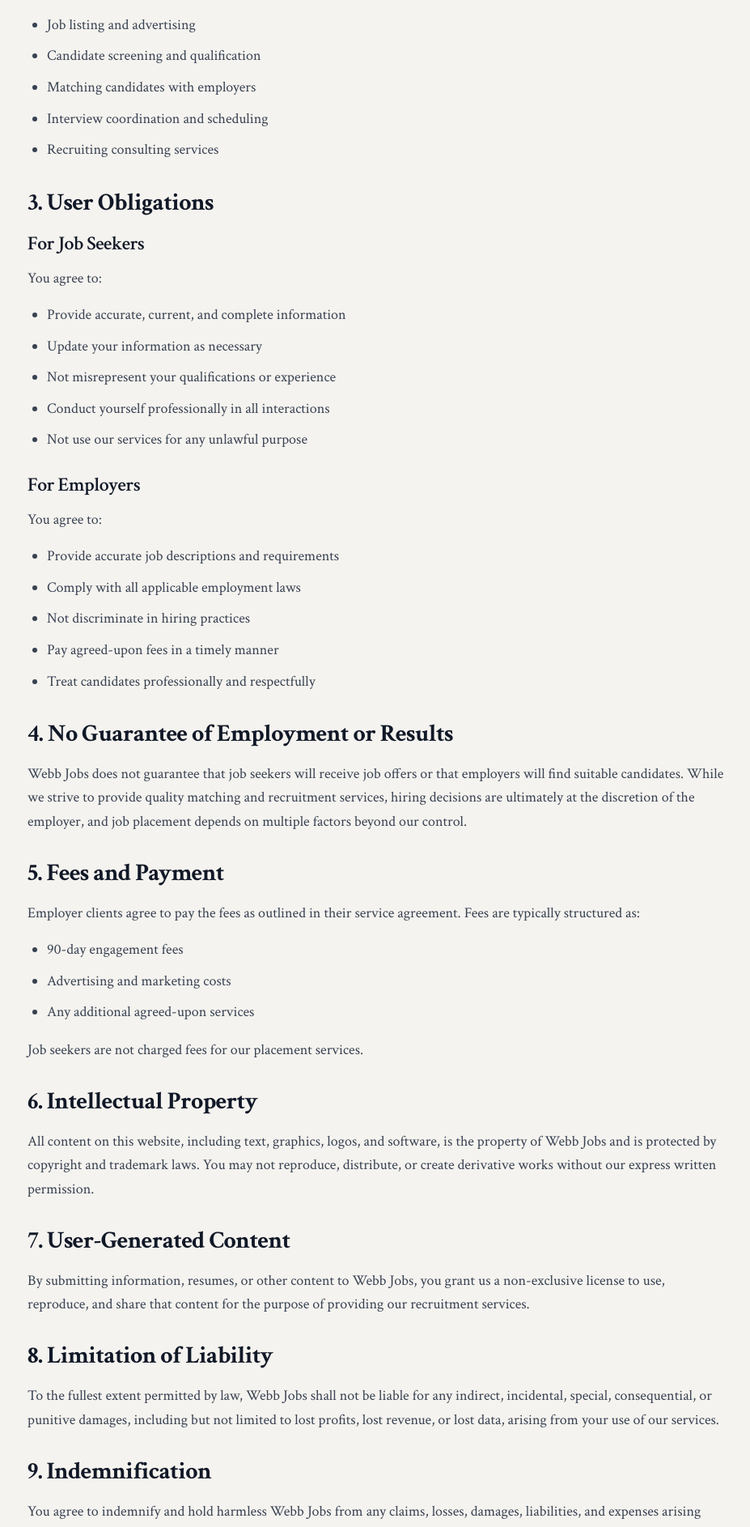
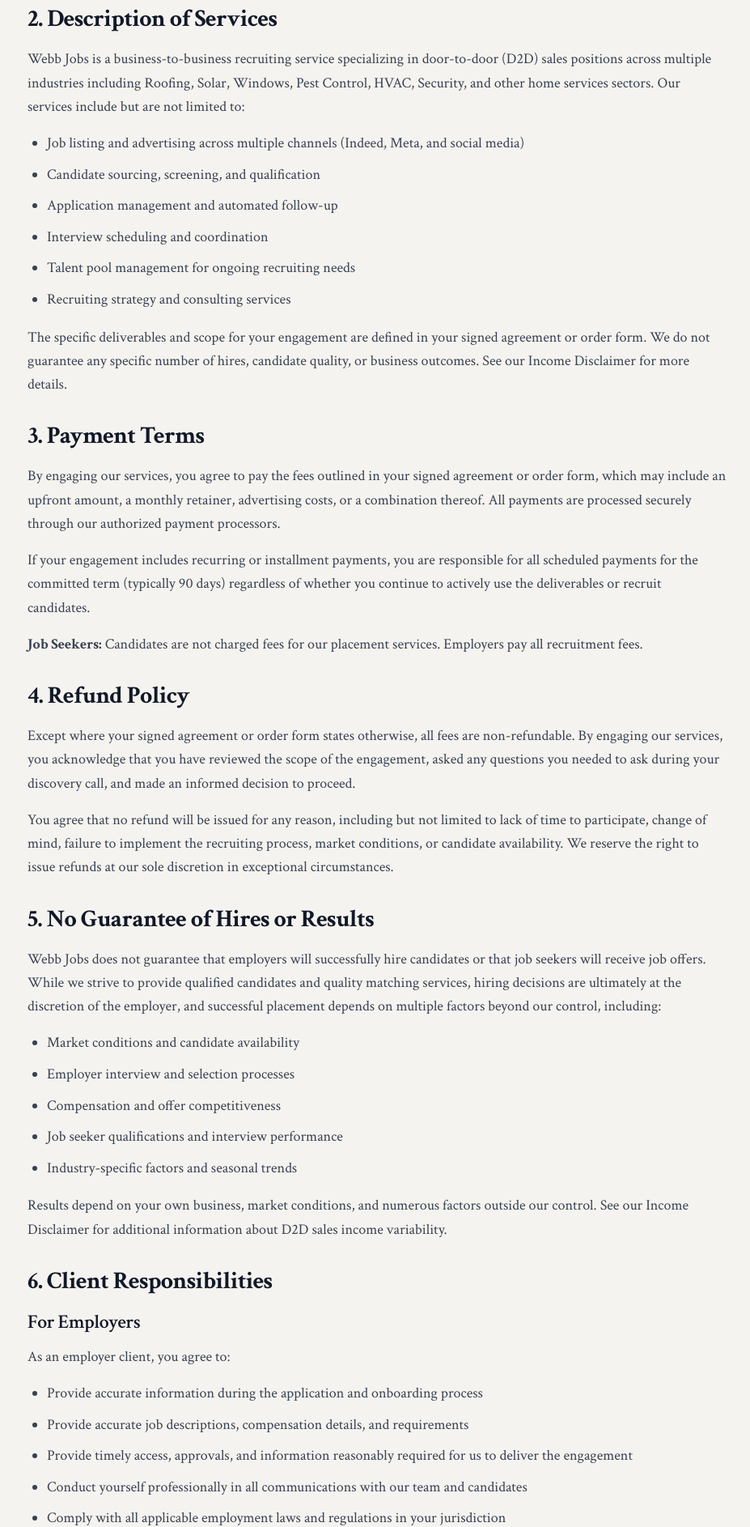
Before and after one commit to Cymoe/Webb-Jobs, a Next.js app: page /terms in a window 1280 px wide. Shown: the part 500-2386 px from the top of the page at 81% size, without its empty margins (174-1101 px from the left). Built offline with nearby package versions, Linux system fonts and the light colour scheme.

Commit message:
Update Terms of Service to comprehensive standard with SMS compliance, refund policy, and detailed client responsibilities
Co-authored-by: Webb Labs <Cymoe@users.noreply.github.com>

```diff
--- a/app/terms/page.tsx
+++ b/app/terms/page.tsx
@@ -21,139 +21,203 @@ export default function TermsPage() {
 
         <div className="prose prose-lg max-w-none space-y-8">
           <section>
-            <h2 className="text-3xl font-bold mb-4 text-gray-900">1. Acceptance of Terms</h2>
+            <h2 className="text-3xl font-bold mb-4 text-gray-900">1. Agreement to Terms</h2>
             <p className="text-gray-700 leading-relaxed">
-              By accessing or using Webb Jobs' website and services, you agree to be bound by these Terms of Service and our Privacy Policy. If you do not agree to these terms, please do not use our services.
+              By accessing or using the Webb Jobs website and any associated services, you agree to be bound by these Terms of Service. If you do not agree to these terms, do not use our website or engage our services. These terms constitute a legally binding agreement between you and Webb Jobs ("Company," "we," "us," or "our"). Where you engage us under a signed agreement or order form, that agreement governs the specific scope, fees, and terms of your engagement, and these Terms of Service apply to the extent they are not inconsistent with it.
             </p>
           </section>
 
           <section>
             <h2 className="text-3xl font-bold mb-4 text-gray-900">2. Description of Services</h2>
             <p className="text-gray-700 leading-relaxed mb-4">
-              Webb Jobs provides specialized recruitment services for door-to-door (D2D) sales positions. Our services include:
+              Webb Jobs is a business-to-business recruiting service specializing in door-to-door (D2D) sales positions across multiple industries including Roofing, Solar, Windows, Pest Control, HVAC, Security, and other home services sectors. Our services include but are not limited to:
+            </p>
+            <ul className="list-disc pl-6 space-y-2 text-gray-700 mb-4">
+              <li>Job listing and advertising across multiple channels (Indeed, Meta, and social media)</li>
+              <li>Candidate sourcing, screening, and qualification</li>
+              <li>Application management and automated follow-up</li>
+              <li>Interview scheduling and coordination</li>
+              <li>Talent pool management for ongoing recruiting needs</li>
+              <li>Recruiting strategy and consulting services</li>
+            </ul>
+            <p className="text-gray-700 leading-relaxed">
+              The specific deliverables and scope for your engagement are defined in your signed agreement or order form. We do not guarantee any specific number of hires, candidate quality, or business outcomes. See our Income Disclaimer for more details.
+            </p>
+          </section>
+
+          <section>
+            <h2 className="text-3xl font-bold mb-4 text-gray-900">3. Payment Terms</h2>
+            <p className="text-gray-700 leading-relaxed mb-4">
+              By engaging our services, you agree to pay the fees outlined in your signed agreement or order form, which may include an upfront amount, a monthly retainer, advertising costs, or a combination thereof. All payments are processed securely through our authorized payment processors.
+            </p>
+            <p className="text-gray-700 leading-relaxed mb-4">
+              If your engagement includes recurring or installment payments, you are responsible for all scheduled payments for the committed term (typically 90 days) regardless of whether you continue to actively use the deliverables or recruit candidates.
+            </p>
+            <p className="text-gray-700 leading-relaxed">
+              <strong>Job Seekers:</strong> Candidates are not charged fees for our placement services. Employers pay all recruitment fees.
+            </p>
+          </section>
+
+          <section>
+            <h2 className="text-3xl font-bold mb-4 text-gray-900">4. Refund Policy</h2>
+            <p className="text-gray-700 leading-relaxed mb-4">
+              Except where your signed agreement or order form states otherwise, all fees are non-refundable. By engaging our services, you acknowledge that you have reviewed the scope of the engagement, asked any questions you needed to ask during your discovery call, and made an informed decision to proceed.
+            </p>
+            <p className="text-gray-700 leading-relaxed">
+              You agree that no refund will be issued for any reason, including but not limited to lack of time to participate, change of mind, failure to implement the recruiting process, market conditions, or candidate availability. We reserve the right to issue refunds at our sole discretion in exceptional circumstances.
+            </p>
+          </section>
+
+          <section>
+            <h2 className="text-3xl font-bold mb-4 text-gray-900">5. No Guarantee of Hires or Results</h2>
+            <p className="text-gray-700 leading-relaxed mb-4">
+              Webb Jobs does not guarantee that employers will successfully hire candidates or that job seekers will receive job offers. While we strive to provide qualified candidates and quality matching services, hiring decisions are ultimately at the discretion of the employer, and successful placement depends on multiple factors beyond our control, including:
+            </p>
+            <ul className="list-disc pl-6 space-y-2 text-gray-700 mb-4">
+              <li>Market conditions and candidate availability</li>
+              <li>Employer interview and selection processes</li>
+              <li>Compensation and offer competitiveness</li>
+              <li>Job seeker qualifications and interview performance</li>
+              <li>Industry-specific factors and seasonal trends</li>
+            </ul>
+            <p className="text-gray-700 leading-relaxed">
+              Results depend on your own business, market conditions, and numerous factors outside our control. See our Income Disclaimer for additional information about D2D sales income variability.
+            </p>
+          </section>
+
+          <section>
+            <h2 className="text-3xl font-bold mb-4 text-gray-900">6. Client Responsibilities</h2>
+
+            <h3 className="text-2xl font-semibold mb-3 text-gray-900">For Employers</h3>
+            <p className="text-gray-700 leading-relaxed mb-4">
+              As an employer client, you agree to:
+            </p>
+            <ul className="list-disc pl-6 space-y-2 text-gray-700 mb-6">
+              <li>Provide accurate information during the application and onboarding process</li>
+              <li>Provide accurate job descriptions, compensation details, and requirements</li>
+              <li>Provide timely access, approvals, and information reasonably required for us to deliver the engagement</li>
+              <li>Conduct yourself professionally in all communications with our team and candidates</li>
+              <li>Comply with all applicable employment laws and regulations in your jurisdiction</li>
+              <li>Not discriminate in hiring practices based on protected characteristics</li>
+              <li>Take full responsibility for your own hiring decisions, offers, and results</li>
+              <li>Respond promptly to qualified candidate interviews and scheduling</li>
+            </ul>
+
+            <h3 className="text-2xl font-semibold mb-3 text-gray-900">For Job Seekers</h3>
+            <p className="text-gray-700 leading-relaxed mb-4">
+              As a job seeker, you agree to:
             </p>
             <ul className="list-disc pl-6 space-y-2 text-gray-700">
-              <li>Job listing and advertising</li>
-              <li>Candidate screening and qualification</li>
-              <li>Matching candidates with employers</li>
-              <li>Interview coordination and scheduling</li>
-              <li>Recruiting consulting services</li>
+              <li>Provide accurate, current, and complete information about your experience and qualifications</li>
+              <li>Update your information as necessary</li>
+              <li>Not misrepresent your qualifications, experience, or work history</li>
+              <li>Conduct yourself professionally in all interactions with employers and our team</li>
+              <li>Attend scheduled interviews or provide advance notice of cancellation</li>
+              <li>Not use our services for any unlawful purpose</li>
             </ul>
           </section>
 
           <section>
-            <h2 className="text-3xl font-bold mb-4 text-gray-900">3. User Obligations</h2>
-            <h3 className="text-2xl font-semibold mb-3 text-gray-900">For Job Seekers</h3>
+            <h2 className="text-3xl font-bold mb-4 text-gray-900">7. SMS Program & Messaging</h2>
             <p className="text-gray-700 leading-relaxed mb-4">
-              You agree to:
+              By opting in to receive SMS messages from Webb Jobs, you agree to the following:
             </p>
-            <ul className="list-disc pl-6 space-y-2 text-gray-700">
-              <li>Provide accurate, current, and complete information</li>
-              <li>Update your information as necessary</li>
-              <li>Not misrepresent your qualifications or experience</li>
-              <li>Conduct yourself professionally in all interactions</li>
-              <li>Not use our services for any unlawful purpose</li>
-            </ul>
 
-            <h3 className="text-2xl font-semibold mb-3 mt-6 text-gray-900">For Employers</h3>
-            <p className="text-gray-700 leading-relaxed mb-4">
-              You agree to:
+            <p className="text-gray-700 leading-relaxed mb-2">
+              <strong>Message types:</strong> You may receive text messages related to application status updates, interview scheduling and reminders, job opportunity notifications, recruiting updates, and (with separate consent) marketing messages about new positions and career resources.
             </p>
-            <ul className="list-disc pl-6 space-y-2 text-gray-700">
-              <li>Provide accurate job descriptions and requirements</li>
-              <li>Comply with all applicable employment laws</li>
-              <li>Not discriminate in hiring practices</li>
-              <li>Pay agreed-upon fees in a timely manner</li>
-              <li>Treat candidates professionally and respectfully</li>
-            </ul>
-          </section>
 
-          <section>
-            <h2 className="text-3xl font-bold mb-4 text-gray-900">4. No Guarantee of Employment or Results</h2>
+            <p className="text-gray-700 leading-relaxed mb-2">
+              <strong>Frequency:</strong> Message frequency varies. During active job searches or recruiting campaigns, you may receive multiple messages per week. Marketing messages are sent periodically.
+            </p>
+
+            <p className="text-gray-700 leading-relaxed mb-2">
+              <strong>Opt-out:</strong> You can cancel the SMS service at any time. Just text "STOP" to the number you received messages from. After you send the SMS message "STOP", we will send you an SMS message to confirm that you have been unsubscribed. After this, you will no longer receive SMS messages from us. If you want to join again, just sign up as you did the first time and we will start sending SMS messages to you again.
+            </p>
+
+            <p className="text-gray-700 leading-relaxed mb-2">
+              <strong>Costs:</strong> As always, message and data rates may apply for any messages sent to you from us and to us from you. Message frequency varies. If you have any questions about your text plan or data plan, it is best to contact your wireless provider.
+            </p>
+
+            <p className="text-gray-700 leading-relaxed mb-2">
+              <strong>Support:</strong> If you are experiencing issues with the messaging program you can reply with the keyword HELP for more assistance, or you can get help directly at support@webbjobs.com.
+            </p>
+
+            <p className="text-gray-700 leading-relaxed mb-2">
+              <strong>No condition of purchase:</strong> Consent to receive SMS messages is not required as a condition of using our services or applying for jobs.
+            </p>
+
+            <p className="text-gray-700 leading-relaxed mb-2">
+              <strong>Carrier liability:</strong> Carriers are not liable for delayed or undelivered messages.
+            </p>
+
             <p className="text-gray-700 leading-relaxed">
-              Webb Jobs does not guarantee that job seekers will receive job offers or that employers will find suitable candidates. While we strive to provide quality matching and recruitment services, hiring decisions are ultimately at the discretion of the employer, and job placement depends on multiple factors beyond our control.
+              <strong>Privacy:</strong> If you have any questions regarding privacy, please read our Privacy Policy.
             </p>
           </section>
 
           <section>
-            <h2 className="text-3xl font-bold mb-4 text-gray-900">5. Fees and Payment</h2>
+            <h2 className="text-3xl font-bold mb-4 text-gray-900">8. Intellectual Property</h2>
             <p className="text-gray-700 leading-relaxed mb-4">
-              Employer clients agree to pay the fees as outlined in their service agreement. Fees are typically structured as:
+              All content on this website, including but not limited to text, graphics, logos, software, templates, and recruiting processes, is the proprietary intellectual property of Webb Jobs and is protected by copyright and trademark laws.
             </p>
-            <ul className="list-disc pl-6 space-y-2 text-gray-700">
-              <li>90-day engagement fees</li>
-              <li>Advertising and marketing costs</li>
-              <li>Any additional agreed-upon services</li>
-            </ul>
-            <p className="text-gray-700 leading-relaxed mt-4">
-              Job seekers are not charged fees for our placement services.
+            <p className="text-gray-700 leading-relaxed mb-4">
+              Employer clients are granted a limited, non-transferable, non-exclusive license to use recruiting materials provided as part of their engagement for the internal operation of their own business for the duration of their engagement. You may not reproduce, distribute, resell, share, or publicly display these proprietary materials without prior written consent.
             </p>
-          </section>
-
-          <section>
-            <h2 className="text-3xl font-bold mb-4 text-gray-900">6. Intellectual Property</h2>
-            <p className="text-gray-700 leading-relaxed">
-              All content on this website, including text, graphics, logos, and software, is the property of Webb Jobs and is protected by copyright and trademark laws. You may not reproduce, distribute, or create derivative works without our express written permission.
-            </p>
-          </section>
-
-          <section>
-            <h2 className="text-3xl font-bold mb-4 text-gray-900">7. User-Generated Content</h2>
             <p className="text-gray-700 leading-relaxed">
               By submitting information, resumes, or other content to Webb Jobs, you grant us a non-exclusive license to use, reproduce, and share that content for the purpose of providing our recruitment services.
             </p>
           </section>
 
           <section>
-            <h2 className="text-3xl font-bold mb-4 text-gray-900">8. Limitation of Liability</h2>
+            <h2 className="text-3xl font-bold mb-4 text-gray-900">9. Age Restriction</h2>
             <p className="text-gray-700 leading-relaxed">
-              To the fullest extent permitted by law, Webb Jobs shall not be liable for any indirect, incidental, special, consequential, or punitive damages, including but not limited to lost profits, lost revenue, or lost data, arising from your use of our services.
+              You must be at least 18 years of age to use this website, apply for services, engage any services, submit a job application, or consent to receive SMS messages from Webb Jobs. By using our services or submitting an application, you represent and warrant that you are at least 18 years old. If we learn that someone under 18 has submitted personal information or engaged our services, we will terminate access and delete the data promptly.
             </p>
           </section>
 
           <section>
-            <h2 className="text-3xl font-bold mb-4 text-gray-900">9. Indemnification</h2>
+            <h2 className="text-3xl font-bold mb-4 text-gray-900">10. Limitation of Liability</h2>
+            <p className="text-gray-700 leading-relaxed mb-4">
+              To the maximum extent permitted by law, Webb Jobs, its owner, employees, and affiliates shall not be liable for any indirect, incidental, special, consequential, or punitive damages arising out of or related to your use of our services, including but not limited to loss of profits, revenue, data, business opportunities, or failure to hire candidates.
+            </p>
             <p className="text-gray-700 leading-relaxed">
-              You agree to indemnify and hold harmless Webb Jobs from any claims, losses, damages, liabilities, and expenses arising from your use of our services, your violation of these terms, or your violation of any rights of another party.
+              Our total liability to employer clients shall not exceed the amount you paid for the engagement. You acknowledge that recruiting results depend on your own business, market conditions, candidate availability, and numerous factors outside our control.
             </p>
           </section>
 
           <section>
-            <h2 className="text-3xl font-bold mb-4 text-gray-900">10. Termination</h2>
+            <h2 className="text-3xl font-bold mb-4 text-gray-900">11. Indemnification</h2>
             <p className="text-gray-700 leading-relaxed">
-              We reserve the right to terminate or suspend your access to our services at any time, without notice, for conduct that we believe violates these Terms of Service or is harmful to other users, us, or third parties.
+              You agree to indemnify and hold harmless Webb Jobs from any claims, losses, damages, liabilities, and expenses arising from your use of our services, your violation of these terms, your violation of any rights of another party, or your employment practices and hiring decisions.
             </p>
           </section>
 
           <section>
-            <h2 className="text-3xl font-bold mb-4 text-gray-900">11. Dispute Resolution</h2>
+            <h2 className="text-3xl font-bold mb-4 text-gray-900">12. Termination</h2>
             <p className="text-gray-700 leading-relaxed">
-              Any disputes arising from these Terms of Service or your use of our services shall be resolved through binding arbitration in accordance with the rules of the American Arbitration Association, except where prohibited by law.
-            </p>
-          </section>
-
-          <section>
-            <h2 className="text-3xl font-bold mb-4 text-gray-900">12. Changes to Terms</h2>
-            <p className="text-gray-700 leading-relaxed">
-              We reserve the right to modify these Terms of Service at any time. Your continued use of our services after such modifications constitutes your acceptance of the updated terms.
+              We reserve the right to terminate or suspend your engagement and access to our services at any time, with or without cause, including for violations of these terms, non-payment, misuse of our materials, or conduct we deem harmful to other users or our business, subject to the terms of your signed agreement or order form. In the event of termination for cause, no refund will be issued.
             </p>
           </section>
 
           <section>
             <h2 className="text-3xl font-bold mb-4 text-gray-900">13. Governing Law</h2>
             <p className="text-gray-700 leading-relaxed">
-              These Terms of Service shall be governed by and construed in accordance with the laws of the United States, without regard to conflict of law provisions.
+              These Terms of Service shall be governed by and construed in accordance with the laws of the State of Virginia, United States of America. Any disputes arising from these terms or your use of our services shall be resolved in the courts located in the State of Virginia.
             </p>
           </section>
 
           <section>
-            <h2 className="text-3xl font-bold mb-4 text-gray-900">14. Contact Information</h2>
+            <h2 className="text-3xl font-bold mb-4 text-gray-900">14. Changes to These Terms</h2>
             <p className="text-gray-700 leading-relaxed">
-              For questions about these Terms of Service, please contact us at:
+              We reserve the right to update these Terms of Service at any time. Changes will be posted on this page with an updated revision date. Continued use of our website or services after changes constitutes acceptance of the revised terms.
             </p>
-            <p className="text-gray-700 leading-relaxed mt-4">
-              <strong>Webb Jobs</strong><br />
-              Email: legal@webbjobs.com
+          </section>
+
+          <section>
+            <h2 className="text-3xl font-bold mb-4 text-gray-900">15. Contact</h2>
+            <p className="text-gray-700 leading-relaxed">
+              For questions about these Terms of Service, contact us at support@webbjobs.com.
             </p>
           </section>
         </div>
```
